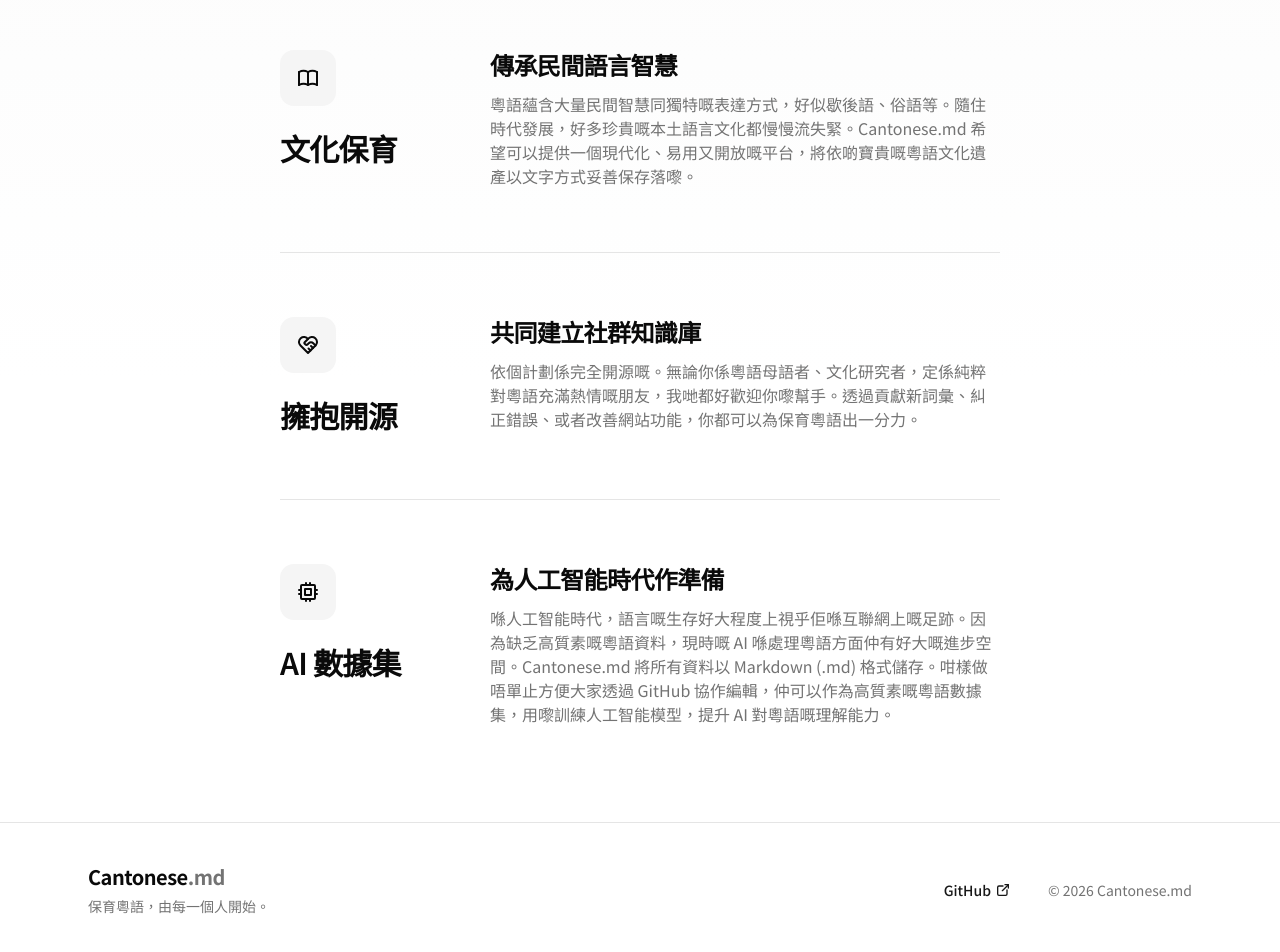
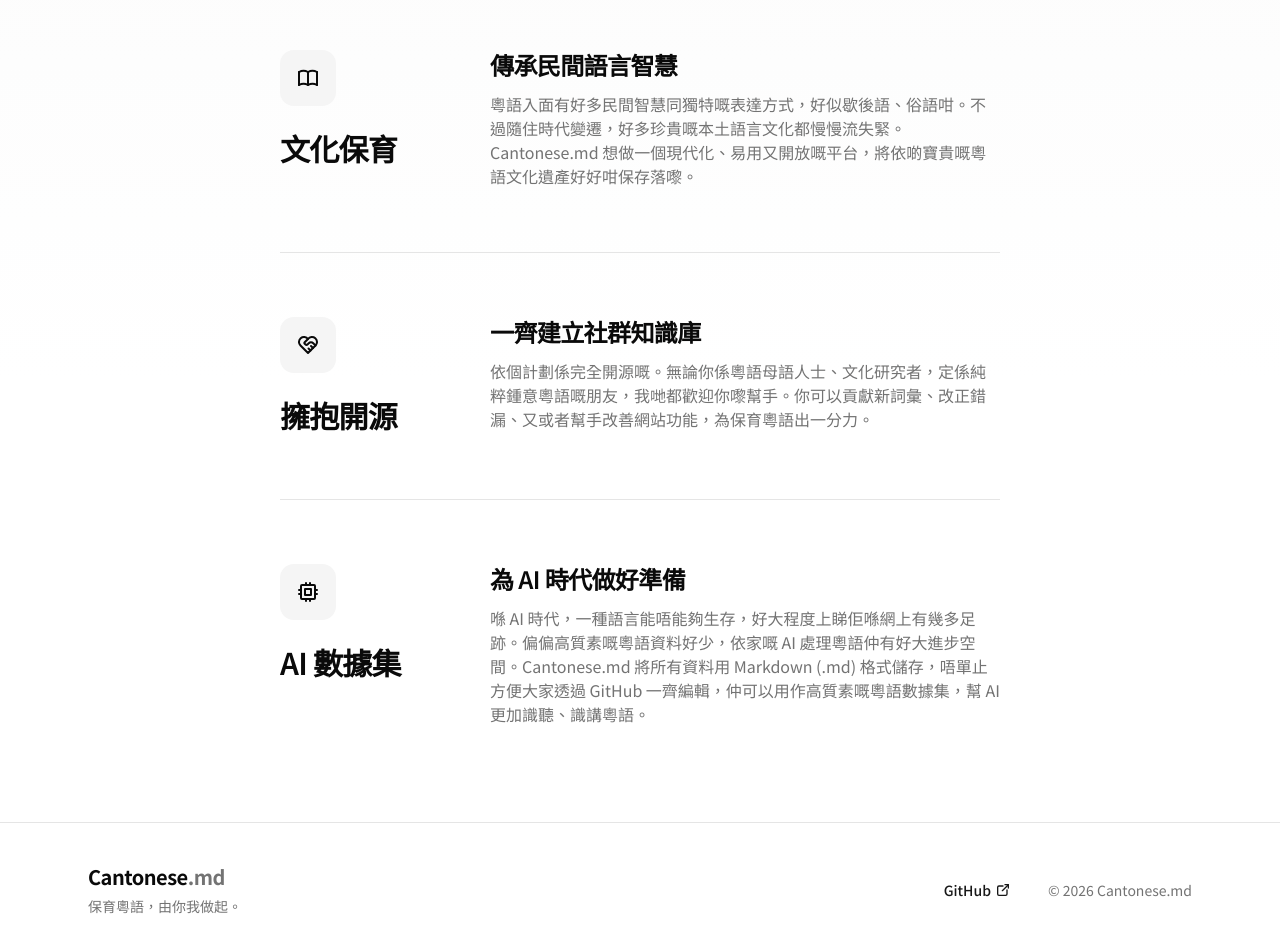
Before and after one commit to daimaruhk/Cantonese.md, a Next.js app: page /about-us in a window 1280 px wide. Shown: the part 420-1372 px from the top of the page. Built offline with nearby package versions, Linux system fonts and the light colour scheme.

Commit message:
chore: wording refinement

```diff
--- a/src/components/Layout/Footer.tsx
+++ b/src/components/Layout/Footer.tsx
@@ -13,7 +13,7 @@ export const Footer = () => {
       <Container className="text-muted-foreground flex flex-col items-center gap-4 py-10 text-sm md:flex-row md:justify-between">
         <div className="flex flex-col items-center gap-1 md:items-start">
           <Logo />
-          <Typography variant="muted">保育粵語，由每一個人開始。</Typography>
+          <Typography variant="muted">保育粵語，由你我做起。</Typography>
         </div>
 
         <div className="flex items-center gap-6">
--- a/src/configurations/renderers.tsx
+++ b/src/configurations/renderers.tsx
@@ -34,9 +34,9 @@ export const renderers: Renderer = {
       </div>
     ),
     renderContentGridTitle: () => '歇後語',
-    renderContentGridSubtitle: () => '細味歇後語，領略粵語嘅智慧同幽默。',
+    renderContentGridSubtitle: () => '細味歇後語，感受粵語嘅智慧同幽默。',
     renderListPageSubtitle: () =>
-      '歇後語係粵語文化中極具智慧且風趣嘅表達方式，結構上分為「謎面」同「謎底」兩部分。謎面一般係比喻或情境描述，而謎底先係真正含意，通常交俾對方自己領悟。歇後語大致可以分為兩大類：一種係邏輯型，謎底係由謎面推理出嚟；另一種係諧音型，謎底加入咗諧音要素。歇後語同時具備好強嘅時代性同地域性，我哋可以從中窺探唔同年代、唔同地方嘅社會文化同民間智慧。',
+      '歇後語係粵語文化入面最有智慧嘅表達方式，分做「謎面」同「謎底」兩部分。謎面通常係一個比喻或者情景，謎底先係真正嘅意思，一般留俾你自己去諗。歇後語大致分兩類：一種靠邏輯推理，另一種玩諧音。每一句歇後語都帶住嗰個年代同地方嘅社會文化，係真正嘅民間智慧結晶。',
     renderDetailPageHero: (contentData) => (
       <>
         <Typography variant="h1">
--- a/src/pages/about-us.tsx
+++ b/src/pages/about-us.tsx
@@ -14,21 +14,21 @@ const mission = [
     title: '文化保育',
     subtitle: '傳承民間語言智慧',
     description:
-      '粵語蘊含大量民間智慧同獨特嘅表達方式，好似歇後語、俗語等。隨住時代發展，好多珍貴嘅本土語言文化都慢慢流失緊。Cantonese.md 希望可以提供一個現代化、易用又開放嘅平台，將依啲寶貴嘅粵語文化遺產以文字方式妥善保存落嚟。',
+      '粵語入面有好多民間智慧同獨特嘅表達方式，好似歇後語、俗語咁。不過隨住時代變遷，好多珍貴嘅本土語言文化都慢慢流失緊。Cantonese.md 想做一個現代化、易用又開放嘅平台，將依啲寶貴嘅粵語文化遺產好好咁保存落嚟。',
   },
   {
     icon: <IconHeartHandshake />,
     title: '擁抱開源',
-    subtitle: '共同建立社群知識庫',
+    subtitle: '一齊建立社群知識庫',
     description:
-      '依個計劃係完全開源嘅。無論你係粵語母語者、文化研究者，定係純粹對粵語充滿熱情嘅朋友，我哋都好歡迎你嚟幫手。透過貢獻新詞彙、糾正錯誤、或者改善網站功能，你都可以為保育粵語出一分力。',
+      '依個計劃係完全開源嘅。無論你係粵語母語人士、文化研究者，定係純粹鍾意粵語嘅朋友，我哋都歡迎你嚟幫手。你可以貢獻新詞彙、改正錯漏、又或者幫手改善網站功能，為保育粵語出一分力。',
   },
   {
     icon: <IconCpu />,
     title: 'AI 數據集',
-    subtitle: '為人工智能時代作準備',
+    subtitle: '為 AI 時代做好準備',
     description:
-      '喺人工智能時代，語言嘅生存好大程度上視乎佢喺互聯網上嘅足跡。因為缺乏高質素嘅粵語資料，現時嘅 AI 喺處理粵語方面仲有好大嘅進步空間。Cantonese.md 將所有資料以 Markdown (.md) 格式儲存。咁樣做唔單止方便大家透過 GitHub 協作編輯，仲可以作為高質素嘅粵語數據集，用嚟訓練人工智能模型，提升 AI 對粵語嘅理解能力。',
+      '喺 AI 時代，一種語言能唔能夠生存，好大程度上睇佢喺網上有幾多足跡。偏偏高質素嘅粵語資料好少，依家嘅 AI 處理粵語仲有好大進步空間。Cantonese.md 將所有資料用 Markdown (.md) 格式儲存，唔單止方便大家透過 GitHub 一齊編輯，仲可以用作高質素嘅粵語數據集，幫 AI 更加識聽、識講粵語。',
   },
 ];
 
@@ -38,7 +38,7 @@ export default function AboutUsPage() {
       seo={{
         title: '關於我哋',
         description:
-          '暸解 Cantonese.md 嘅理念。我哋致力保育粵語文化，同埋建立高質素嘅開源 AI 訓練語料庫。',
+          '暸解 Cantonese.md 嘅理念。我哋專注保育粵語文化，同時建立高質素嘅開源 AI 訓練語料庫。',
         canonicalUrl: normalizeUrl('about-us'),
         ogType: 'website',
       }}
@@ -48,7 +48,7 @@ export default function AboutUsPage() {
         <Typography variant="h1">關於我哋</Typography>
         <Typography variant="lead">
           Cantonese.md
-          係一個由開源社群驅動嘅計劃，目的係記錄、整理同傳承豐富嘅粵語文化。
+          係一個由開源社群推動嘅計劃，一齊記錄、整理同傳承我哋珍貴嘅粵語文化。
         </Typography>
       </Section>
 
--- a/src/pages/contribute.tsx
+++ b/src/pages/contribute.tsx
@@ -22,21 +22,21 @@ const contributions = [
     title: '內容貢獻',
     subtitle: '擴展粵語資料庫',
     description:
-      '你可以透過 GitHub 貢獻新內容（例如未收錄嘅歇後語，長輩成日講嘅俗語，或者最新嘅網絡用語）、豐富現有內容、糾正錯誤等，我哋希望建立最齊全嘅粵語資料庫。',
+      '你可以透過 GitHub 加入新內容，例如未收錄嘅歇後語、老一輩成日講嘅俗語、又或者最新嘅網絡潮語。改正錯漏、豐富現有內容，幫我哋建立最齊全嘅粵語資料庫。',
   },
   {
     icon: <IconPalette />,
     title: '用戶體驗',
-    subtitle: '改善網站設計同用戶體驗',
+    subtitle: '幫手改善網站設計',
     description:
-      '如果你擅長設計或者網頁開發，我哋好歡迎你幫手改善網站嘅介面設計同用戶體驗，令所有人都可以更加舒服、流暢咁瀏覽。',
+      '如果你擅長設計或者網頁開發，歡迎你嚟幫手改善網站嘅介面同使用體驗，令大家用得更加舒服、流暢。',
   },
   {
     icon: <IconSparkles />,
     title: '任何貢獻',
-    subtitle: '任何有價值嘅諗法',
+    subtitle: '你嘅諗法好重要',
     description:
-      '無論係發現網站嘅 Bug、建議新功能、改善文檔、或者純粹幫手宣傳依個計劃，只要你認為對保育粵語有價值嘅嘢，我哋都好歡迎。',
+      '無論係發現 Bug、建議新功能、改善網站內容，定係幫手同身邊嘅人宣傳依個計劃，只要你覺得對保育粵語有幫助嘅嘢，我哋都非常歡迎。',
   },
 ];
 
@@ -46,7 +46,7 @@ export default function ContributePage() {
       seo={{
         title: '點樣貢獻',
         description:
-          '暸解點樣為 Cantonese.md 出一分力。我哋歡迎任何人一齊參與開源保育粵語文化。',
+          '暸解點樣為 Cantonese.md 出一分力。歡迎任何人一齊參與，用開源方式保育粵語文化。',
         canonicalUrl: normalizeUrl('contribute'),
         ogType: 'website',
       }}
@@ -55,7 +55,7 @@ export default function ContributePage() {
         <Backdrop />
         <Typography variant="h1">點樣貢獻</Typography>
         <Typography variant="lead">
-          Cantonese.md 係一個開源計劃，你可以透過以下方式為社群出一分力
+          Cantonese.md 係一個開源計劃，以下幾個方向都歡迎你嚟幫手
         </Typography>
         <div className="flex flex-col gap-4 md:flex-row">
           <Button
--- a/src/pages/index.tsx
+++ b/src/pages/index.tsx
@@ -21,7 +21,7 @@ export default function Home() {
       seo={{
         title: '開源粵語知識庫',
         description:
-          '一個開源嘅粵語知識庫，記錄歇後語、俗語、文化。所有內容以 Markdown 格式保存，為粵語保育同 AI 訓練提供高質素數據。',
+          '一個開源嘅粵語知識庫，收錄歇後語、俗語同文化。所有內容用 Markdown 格式保存，為粵語保育同 AI 訓練提供高質素嘅數據。',
         canonicalUrl: normalizeUrl(),
         ogType: 'website',
       }}
@@ -37,19 +37,20 @@ const features = [
   {
     icon: <IconArchive />,
     title: '保育粵語文化',
-    description: '記錄粵語嘅歇後語、俗語、文化，等依啲珍貴嘅語言遺產唔會消失。',
+    description:
+      '記錄粵語嘅歇後語、俗語同文化，唔好等依啲珍貴嘅語言遺產靜靜咁消失。',
   },
   {
     icon: <IconBook />,
     title: '開源 — 每個人都可以貢獻',
     description:
-      '所有內容完全開源，任何人都可以透過 GitHub 貢獻，一齊擴建依個資料庫。',
+      '所有內容完全開源，任何人都可以透過 GitHub 出一分力，一齊充實依個資料庫。',
   },
   {
     icon: <IconRobot />,
     title: '高質素 AI 訓練數據',
     description:
-      '所有內容以結構化嘅 Markdown 格式保存，可以直接用作高質素嘅粵語 AI 訓練數據。',
+      '所有內容用結構化嘅 Markdown 格式保存，可以直接攞嚟做高質素嘅粵語 AI 訓練數據。',
   },
 ];
 
@@ -63,10 +64,10 @@ const HeroSection = () => {
         >
           粵語文化
           <br />
-          存檔計劃
+          傳承計劃
         </Typography>
         <Typography variant="lead" className="text-center md:text-left">
-          我哋致力記錄、整理同傳承粵語嘅精髓。由民間智慧到當代語境，為下一代保留最地道嘅粵語印記。
+          我哋用心記低、整理同傳承粵語最精彩嘅部分。由老一輩嘅民間智慧到而家嘅潮語，為下一代留住最地道嘅粵語印記。
         </Typography>
         <div className="flex flex-wrap items-center gap-4">
           <Button
@@ -98,7 +99,7 @@ const HeroSection = () => {
               <Typography variant="muted">每日一語</Typography>
               <CardTitle variant="h4">阿茂整餅</CardTitle>
               <CardDescription>
-                用嚟形容人多此一舉，結果只係自製麻煩。
+                形容人多此一舉，結果自己攞嚟煩。
               </CardDescription>
             </CardHeader>
           </Card>
@@ -112,7 +113,7 @@ const IntroductionSection = () => {
   return (
     <Section
       title="點解要搞 Cantonese.md？"
-      subtitle="我哋相信，保育文化係每一個人嘅責任。"
+      subtitle="保育粵語文化，人人都有份。"
     >
       <div className="grid gap-3 md:grid-cols-3 md:gap-6">
         {features.map((feature) => (
```
Also changed, not shown: src/components/features/search/SearchModal.tsx (+5 -5 lines).
